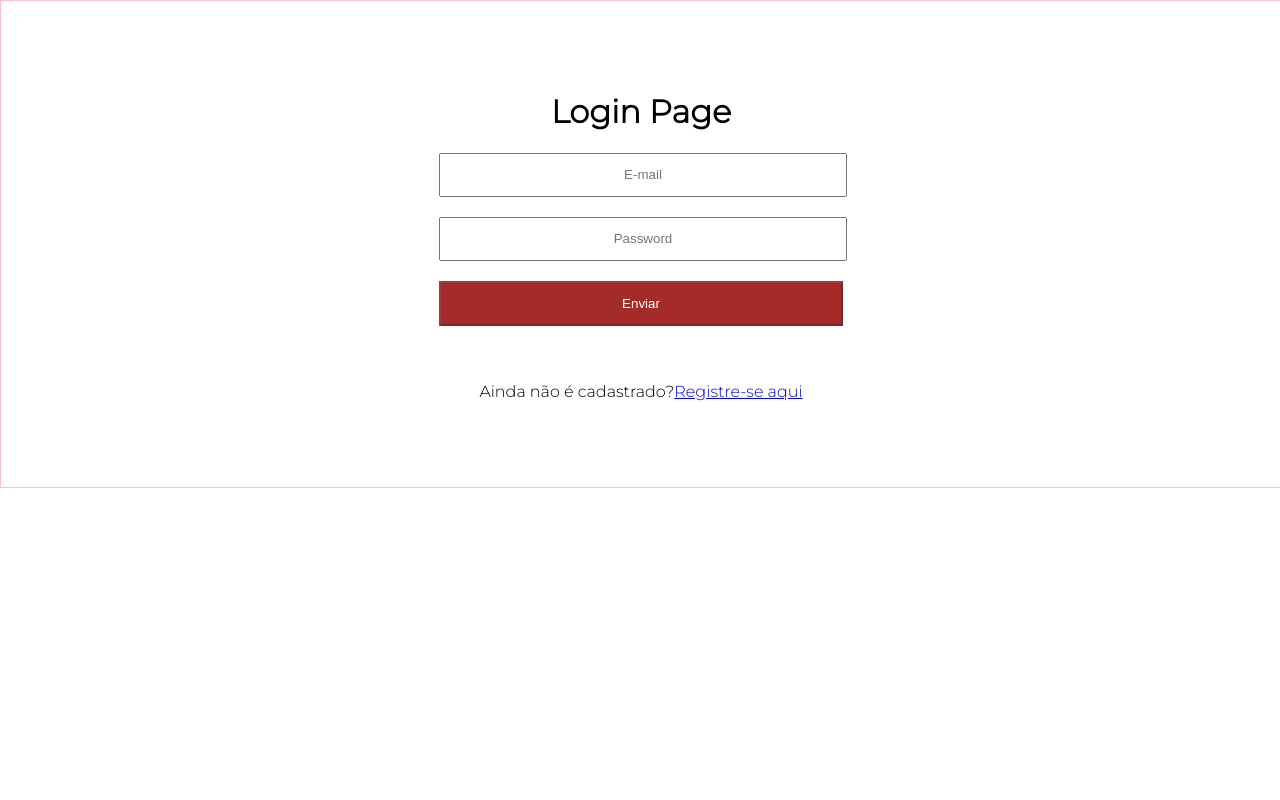
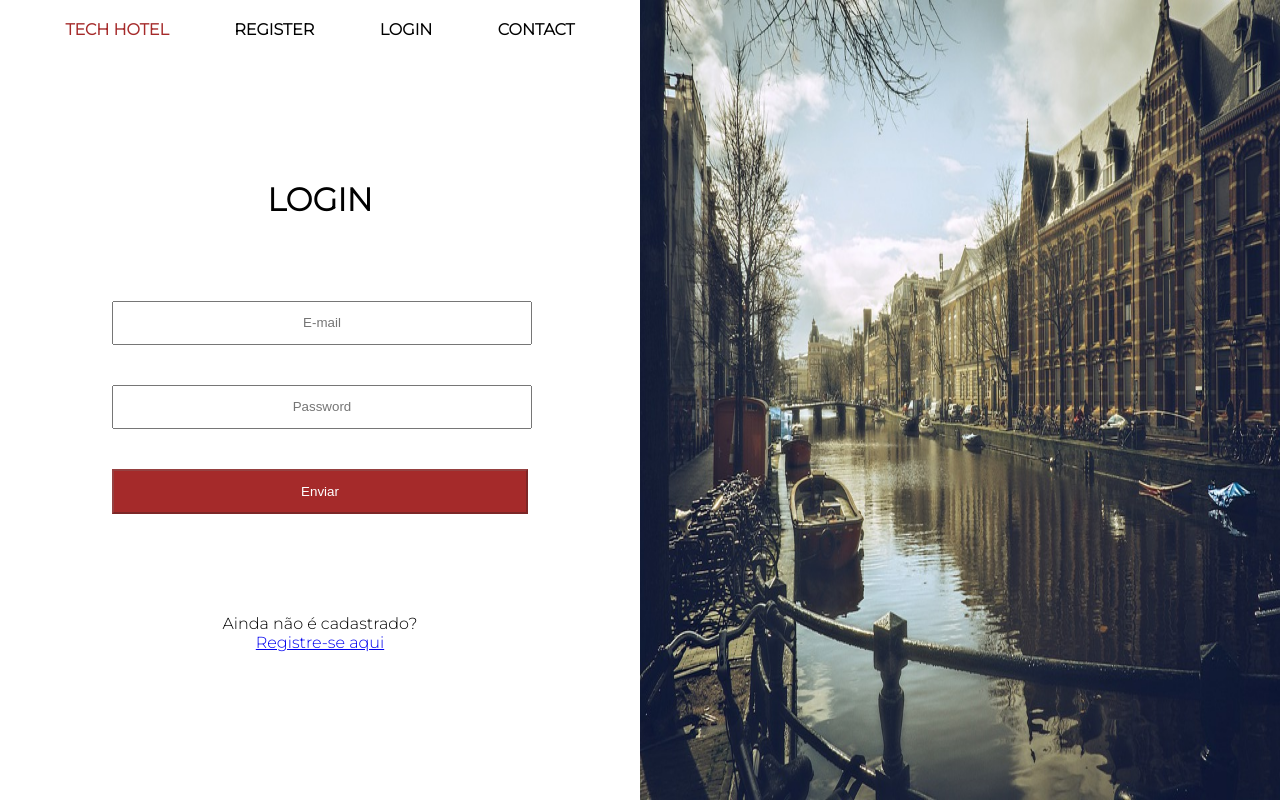
Before and after one commit to marianasaraiva/tech-hotel, a React (Create React App) app in the folder front-end/: page /login in a window 1280 px wide. Built offline with nearby package versions, Linux system fonts and the light colour scheme.

Commit message:
style: login page styling

```diff
--- a/front-end/src/pages/Login/index.js
+++ b/front-end/src/pages/Login/index.js
@@ -3,7 +3,10 @@ import { useNavigate, Link } from 'react-router-dom';
 import fetchAPI from '../../services/fetchApi';
 import Context from '../../context/Context';
 import { validateData, validateFields } from '../../utils/loginValidate';
-import { ContainerLogin } from './styles';
+import Picture from '../../images/amsterda.jpg';
+
+import { ContainerLogin, ContainerForm } from './styles';
+import Header from '../../components/Header';
 
 function Login() {
   const { setToken } = useContext(Context);
@@ -42,9 +45,10 @@ function Login() {
 
   return (
     <ContainerLogin>
-      <h1>Login Page</h1>
-
+      <ContainerForm>
+        <Header/>
         <form>
+          <h1>Login</h1>
           <input
             id="email"
             type="text"
@@ -55,7 +59,7 @@ function Login() {
 
           <input
             id="password"
-          type="text"
+            type="password"
             placeholder="Password"
             value={ password }
             onChange={ ({ target }) => setPassword(target.value) }
@@ -69,11 +73,12 @@ function Login() {
             Enviar
           </button>
         </form>
-
-      <p>
         <span>Ainda não é cadastrado?</span>
         <Link to='/register'>Registre-se aqui</Link>
-      </p>
+      </ContainerForm>
+      <ContainerForm>
+        <img src={ Picture } alt={ Picture }></img>
+      </ContainerForm>
     </ContainerLogin>
   )
 }
--- a/front-end/src/pages/Login/styles.js
+++ b/front-end/src/pages/Login/styles.js
@@ -2,29 +2,56 @@ import styled from 'styled-components';
 
 export const ContainerLogin = styled.main`
   display: flex;
+  flex-direction: row;
+  justify-content: center;
+
+  align-self: flex-start;
+  text-align: center;
+
+  img {
+    position: relative;
+    width: 100%;
+    height: 100vh;
+  }
+`;
+
+export const ContainerForm = styled.div`
+  display: flex;
   flex-direction: column;
-  justify-content: space-evenly;
   align-items: center;
-  border: 1px solid pink;
-  width: 100%;
-  padding: 70px 0px;
+  text-align: center;
+  width: 50%;
+
+  form {
+    padding: 100px;
+  }
+
+  h1 {
+    padding-bottom: 60px;
+    text-transform: uppercase;
+  }
 
   input {
     padding: 10px 0px;
       width: 100%;
       text-align: center;
-    margin-bottom: 20px;
+      margin-bottom: 40px;
       height: 20px;
     };
 
   button {
-    padding: 10px 0px;
     width: 100%;
     text-align: center;
-    background-color:brown;
+    background-color: brown;
     color: white;
-    margin-bottom: 40px;
     height: 45px;
-    border-width: 2px;
   };
+
+  button:hover {
+    background-color: orange;
+  }
   `;
+
+// a:nth-child(4) {
+//   color: brown;
+// }
```
Lines whose indentation alone changed are shown as unchanged.
